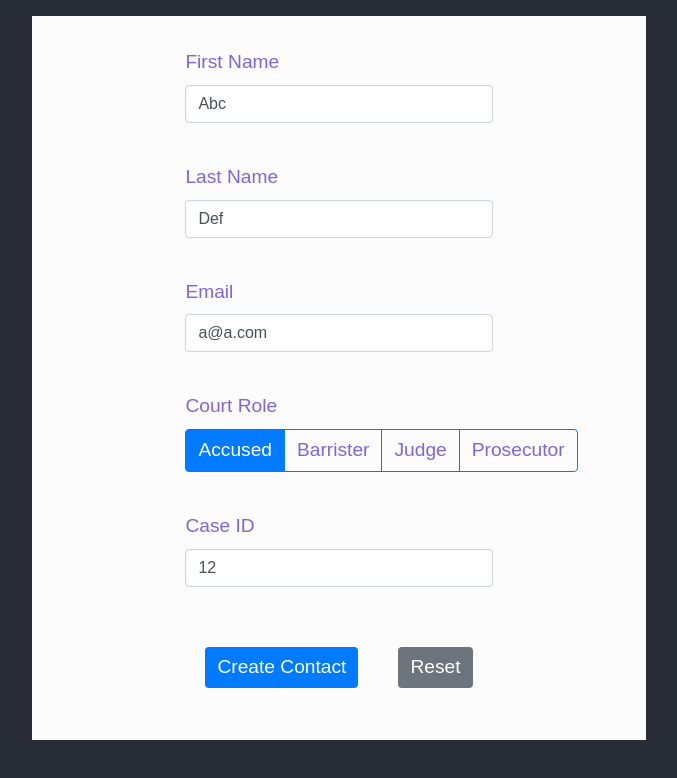
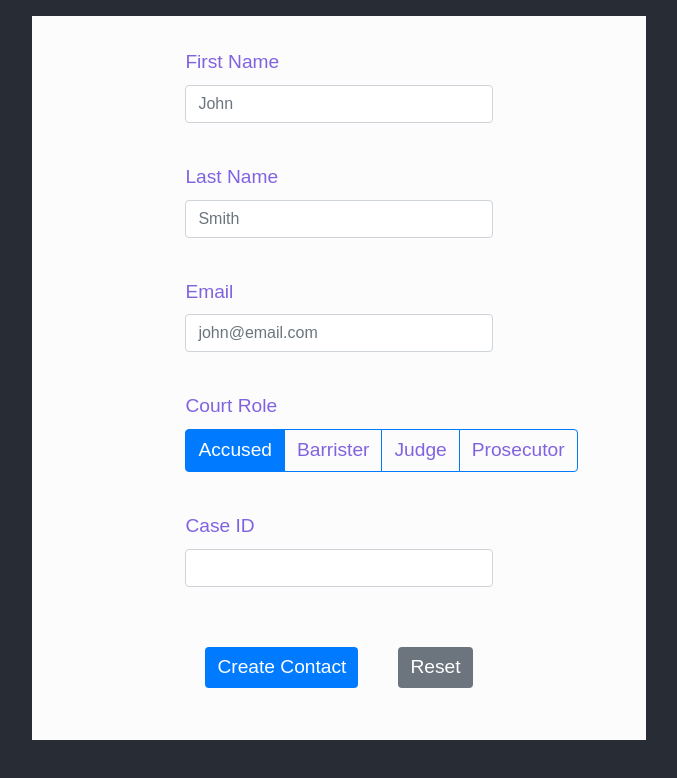
Before and after one commit to paulofernando/crm-client, a React (Create React App) app: page /contact/create in a window 1280 px wide. Shown: the top 778 px of the page, without its empty margins (301-978 px from the left). Built offline with nearby package versions, Linux system fonts and the light colour scheme.

Commit message:
Fix create contact mutation id

```diff
--- a/src/pages/contact-form.jsx
+++ b/src/pages/contact-form.jsx
@@ -13,13 +13,14 @@ const CREATE_CONTACT = gql`
     $lastName: String!
     $caseRole: [Role]!
     $email: String!
+    $courtCaseId: [ID]!
   ) {
     createContact(input: {
         firstName: $firstName,
         lastName: $lastName,
         caseRole: $caseRole,
         email: $email,
-        courtCaseId: 12
+        courtCaseId: $courtCaseId
       }) {
         contact {
           id,
@@ -41,11 +42,11 @@ const CreateContactForm = (submit, onFinish) => {
           <div>
             <Formik
               initialValues={{
-                firstName: 'Abc',
-                lastName: 'Def',
+                firstName: '',
+                lastName: '',
                 caseRole: 'Accused',
-                email: 'a@a.com',
-                caseId: 12
+                email: '',
+                caseId: ''
               }}
               validationSchema={validContactSchema}
               onSubmit={(values, { setSubmitting, resetForm }) => {
@@ -55,7 +56,7 @@ const CreateContactForm = (submit, onFinish) => {
                         lastName: values.lastName,
                         caseRole: values.caseRole,
                         email: values.email,
-                        caseId: parseInt(values.caseId)
+                        courtCaseId: parseInt(values.caseId)
                     }
                 }).then(res => console.log(res))
                 .catch(err => console.log("ERROR: " + err));
```
